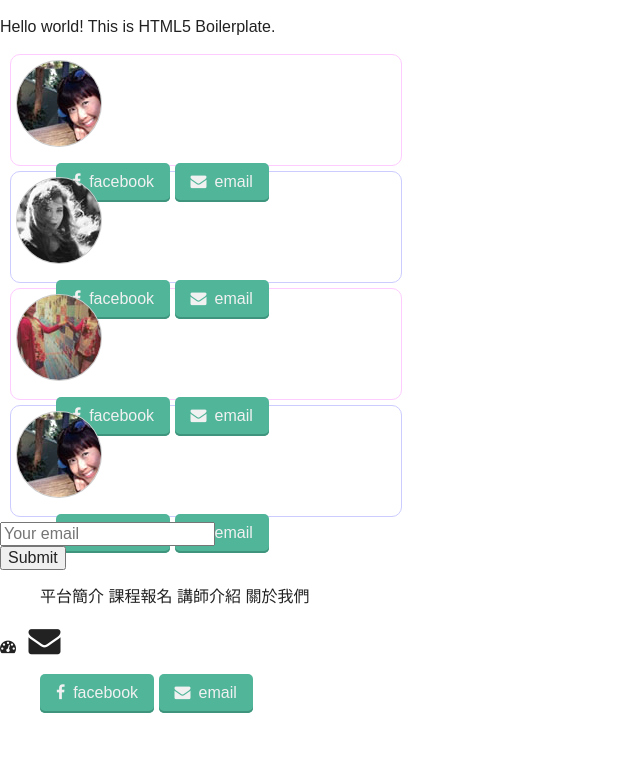
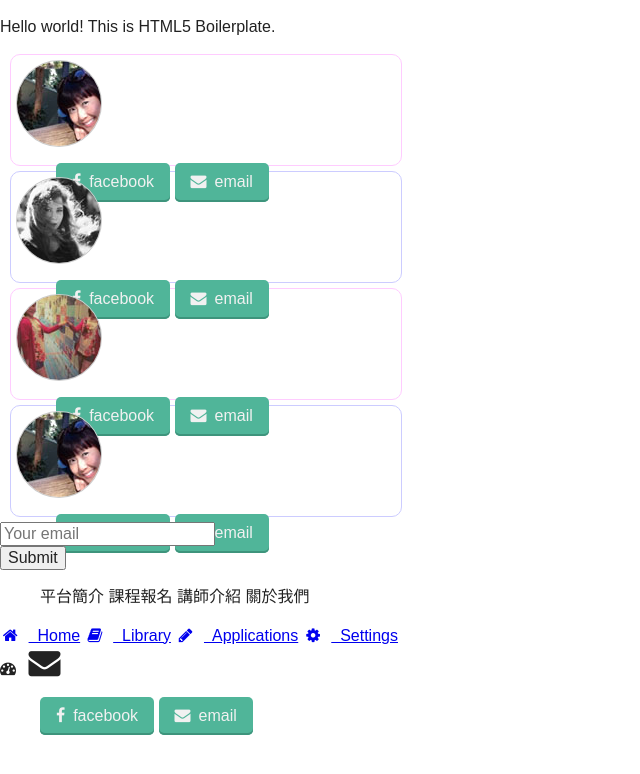
Before and after one commit to tienshunlo/qupid_01July14, a plain HTML site: page index.html in a window 1280 px wide. Shown: the whole page, without its empty margins (0-640 px from the left). Drawn offline with nearby package versions, Linux system fonts and the light colour scheme.

Commit message:
Fixed Width Icons
Fixed Width Icons

```diff
--- a/index.html
+++ b/index.html
@@ -93,6 +93,12 @@
             <li class="tab">關於我們</li>
         </ul>
 
+        <div class="list-group">
+            <a class="list-group-item" href="#"><i class="fa fa-home fa-fw"></i>&nbsp; Home</a>
+            <a class="list-group-item" href="#"><i class="fa fa-book fa-fw"></i>&nbsp; Library</a>
+            <a class="list-group-item" href="#"><i class="fa fa-pencil fa-fw"></i>&nbsp; Applications</a>
+            <a class="list-group-item" href="#"><i class="fa fa-cog fa-fw"></i>&nbsp; Settings</a>
+        </div>
 
         <i class="fa fa-tachometer"></i>
         <i class="fa fa-envelope fa-2x"></i>
```
